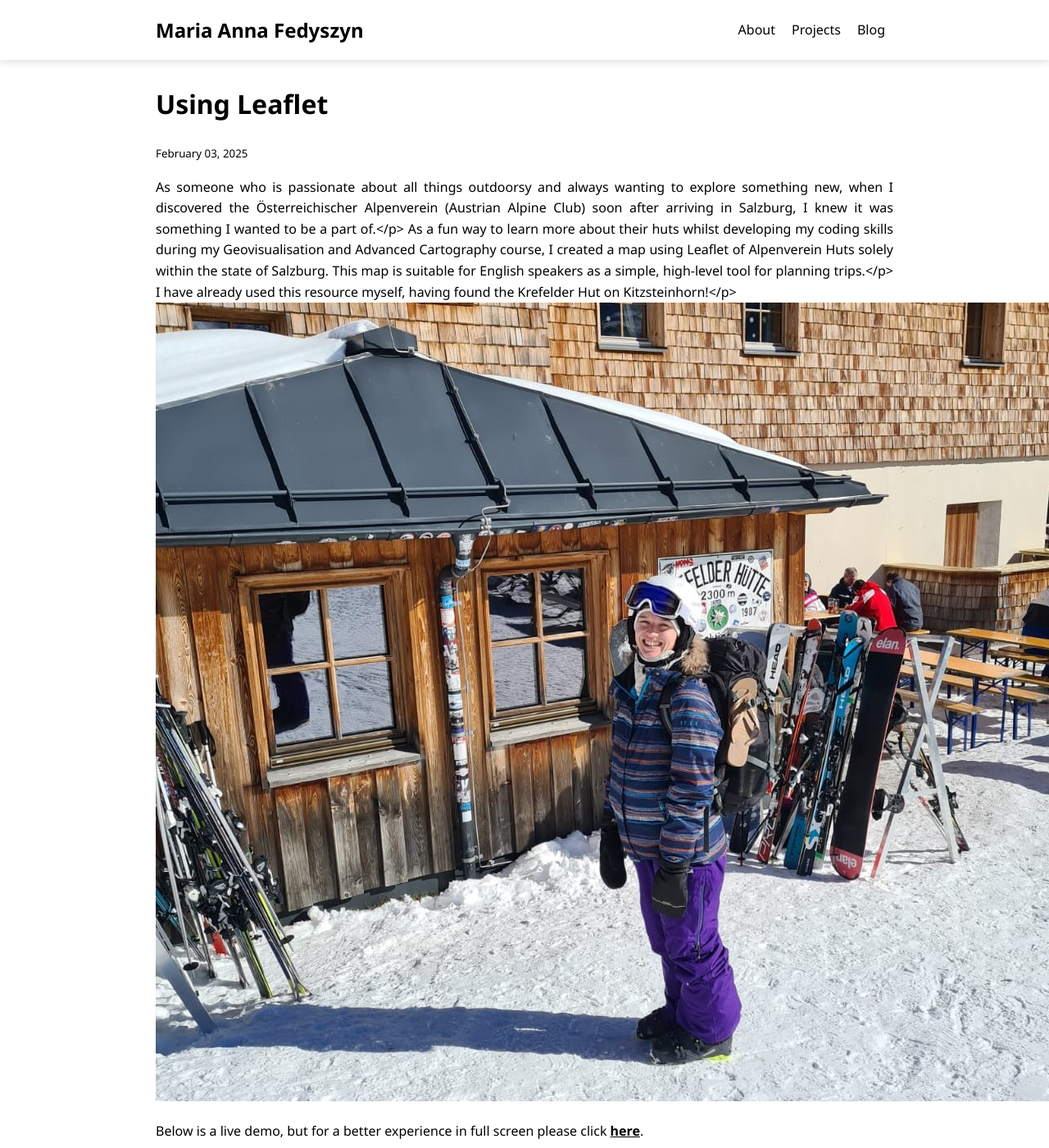
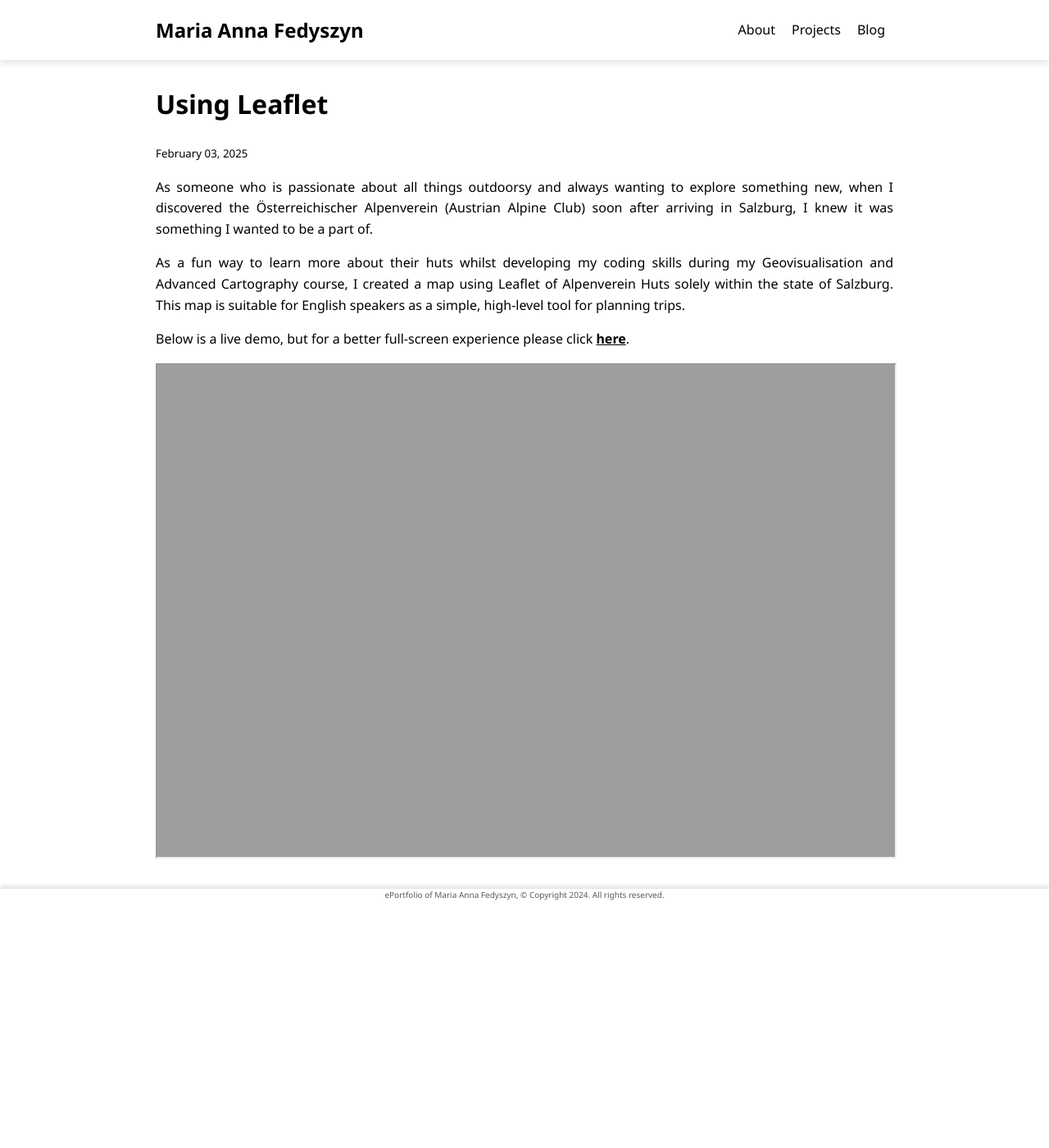
Before and after one commit to maria-anna-gis/maria-anna-gis.github.io, a Jekyll site: the page built from _projects/2025-02-04-Leaflet.md, in a window 1280 px wide and 1400 px high. Shown: the whole window at 82% size. Built offline with Jekyll 4.4.1, drawn with Linux system fonts in a browser that asks for light colours.

Commit message:
Update 2025-02-04-Leaflet.md

```diff
--- a/_projects/2025-02-04-Leaflet.md
+++ b/_projects/2025-02-04-Leaflet.md
@@ -5,17 +5,10 @@
 categories: [projects]
 permalink: /projects/Leaflet
 ---
-<div class="leaflet-container">
-  <div class="leaflet-text">
-    As someone who is passionate about all things outdoorsy and always wanting to explore something new, when I discovered the Österreichischer Alpenverein (Austrian Alpine Club) soon after arriving in Salzburg, I knew it was something I wanted to be a part of.</p>
 
-    As a fun way to learn more about their huts whilst developing my coding skills during my Geovisualisation and Advanced Cartography course, I created a map using Leaflet of Alpenverein Huts solely within the state of Salzburg. This map is suitable for English speakers as a simple, high-level tool for planning trips.</p>
-  I have already used this resource myself, having found the Krefelder Hut on Kitzsteinhorn!</p>
+As someone who is passionate about all things outdoorsy and always wanting to explore something new, when I discovered the Österreichischer Alpenverein (Austrian Alpine Club) soon after arriving in Salzburg, I knew it was something I wanted to be a part of.
 
-  </div>
-<img src ="{{ '/assets/projects/hutte.jpg' | relative_url }}" alt= "The Krefelder Hut on Kitzsteinhorn" class = "leaflet-image">
+As a fun way to learn more about their huts whilst developing my coding skills during my Geovisualisation and Advanced Cartography course, I created a map using Leaflet of Alpenverein Huts solely within the state of Salzburg. This map is suitable for English speakers as a simple, high-level tool for planning trips.
 
-</div>
-
-Below is a live demo, but for a better experience in full screen please click [**here**](https://maria-anna-gis.github.io/salz-huts/).
+Below is a live demo, but for a better full-screen experience please click [**here**](https://maria-anna-gis.github.io/salz-huts/).
 <iframe src="https://maria-anna-gis.github.io/salz-huts/" width="100%" height="600"></iframe>
```
